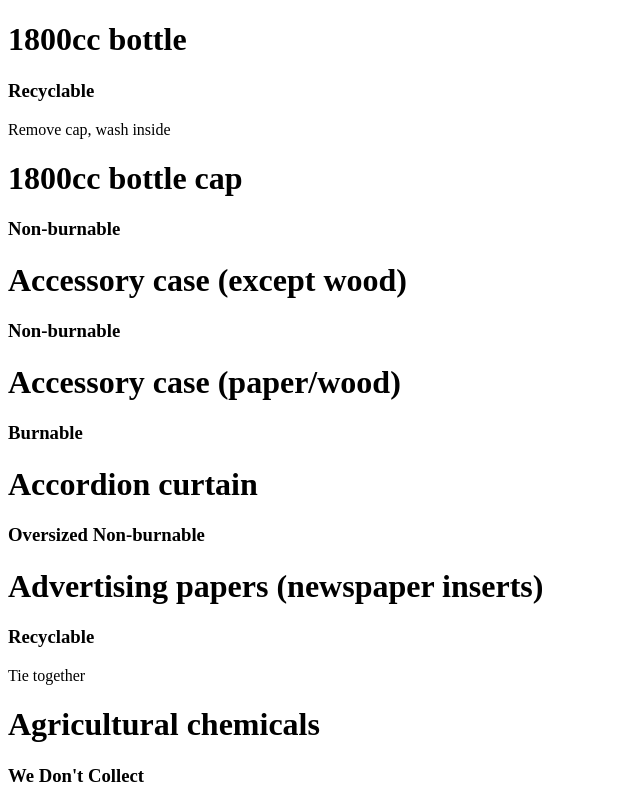
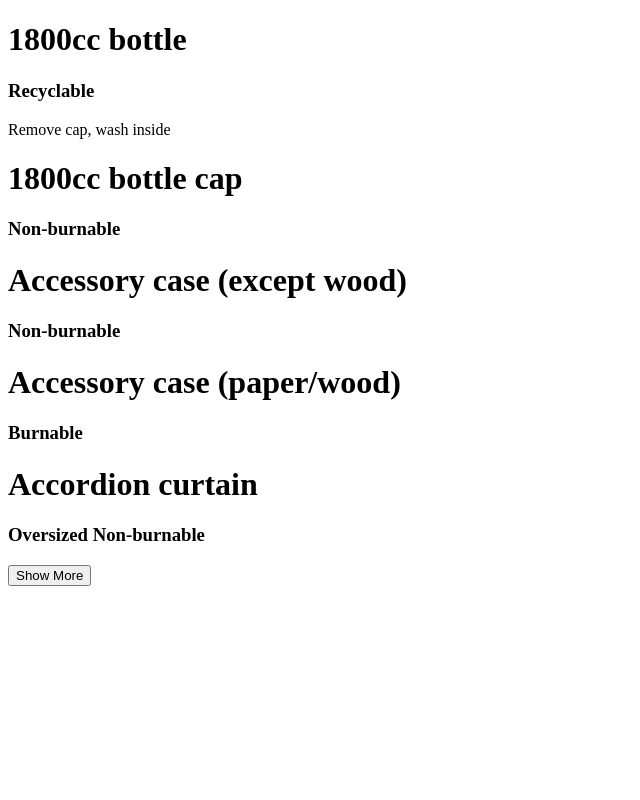
Before and after one commit to SLuo490/japan-recycle, a React (Create React App) app: page / in a window 1280 px wide. Shown: the top 800 px of the page, without its empty margins (0-640 px from the left). Built offline with nearby package versions, Linux system fonts and the light colour scheme.

Commit message:
implement a limit of items showed

```diff
--- a/src/App.js
+++ b/src/App.js
@@ -1,12 +1,37 @@
 import Item from './components/Item';
 import data from './data';
+import { useState } from 'react';
 
 function App() {
-  const itemElement = data.map((item) => {
-    return <Item key={item.id} item={item} />;
-  });
+  // render more rows of data with a click more button
+  const [show, setShow] = useState(5);
 
-  return <div className='App'>{itemElement}</div>;
+  const showMore = () => {
+    setShow(show + 5);
+  };
+
+  const showLess = () => {
+    setShow(show - 5);
+  };
+
+  return (
+    <div className='App'>
+      {/* Show 5 items at first */}
+      {data.slice(0, show).map((item) => (
+        <Item item={item} />
+      ))}
+
+      {/* Show more/less items with a click button */}
+      {show <= 5 ? (
+        <button onClick={showMore}>Show More</button>
+      ) : (
+        <div>
+          <button onClick={showMore}>Show More</button>
+          <button onClick={showLess}>Show Less</button>
+        </div>
+      )}
+    </div>
+  );
 }
 
 export default App;
```
